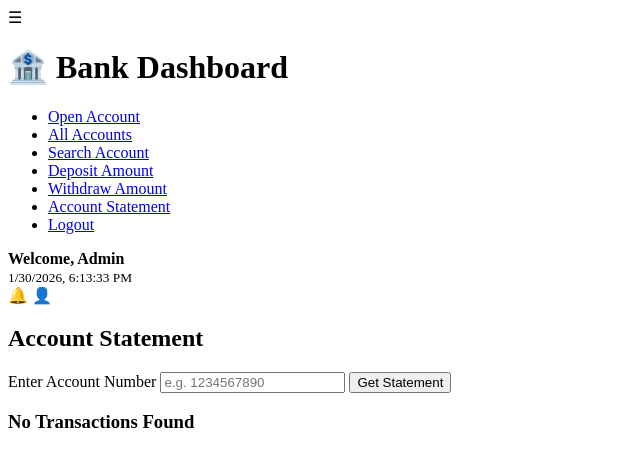
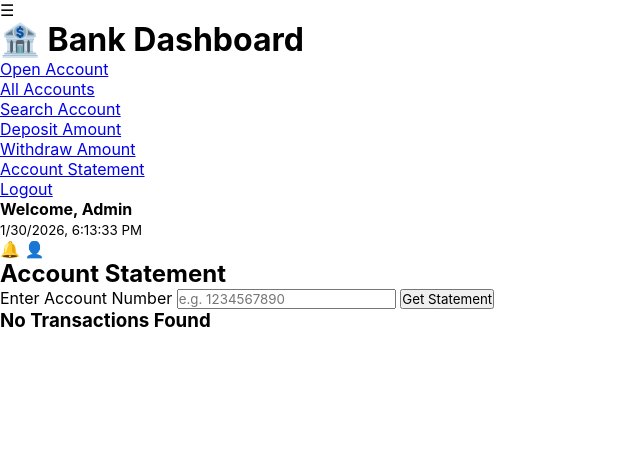
Before and after one commit to tanvi2711/Python_Full_stack_Projects, a Flask app: page /statements in a window 1280 px wide. Shown: the top 467 px of the page, without its empty margins (0-640 px from the left). Run offline with Flask 3, Linux system fonts and the light colour scheme.

Commit message:
enhance style of statement.html

```diff
--- a/BANKAPP/templates/statement.html
+++ b/BANKAPP/templates/statement.html
@@ -4,7 +4,7 @@
 <meta charset="UTF-8">
 <title>Account Statement</title>
 <style>
-    :root {
+:root {
     --primary: #2563eb;
     --accent: #38bdf8;
     --dark: #020617;
@@ -12,6 +12,14 @@
     --glass: rgba(255,255,255,0.75);
     --border: rgba(255,255,255,0.3);
 }
+
+* {
+    margin: 0;
+    padding: 0;
+    box-sizing: border-box;
+    font-family: 'Inter', 'Poppins', sans-serif;
+}
+
 </style>
 
 </head>
```
